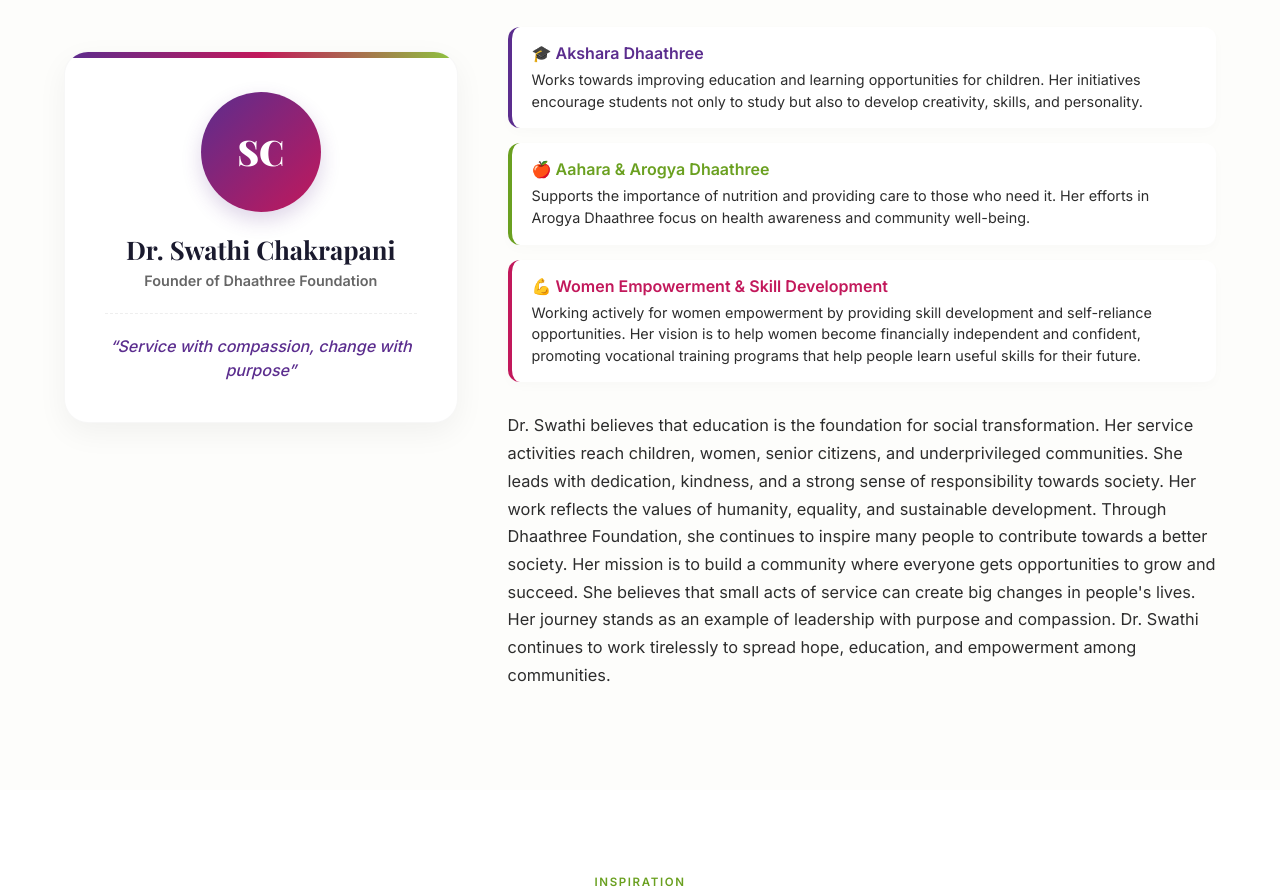
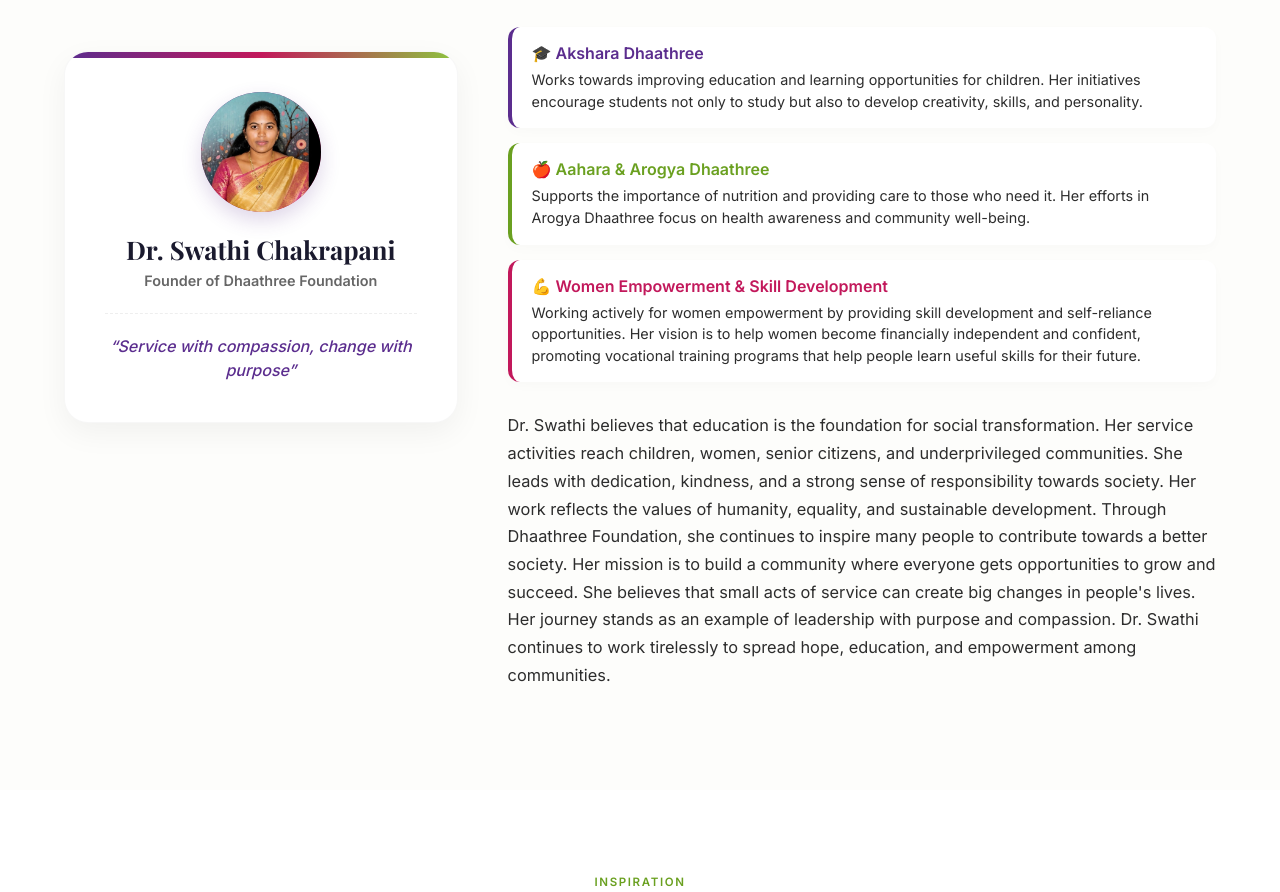
Before and after one commit to dhaathreefoundation99-cell/Dhaathree_website, a website: page about.html in a window 1280 px wide. Shown: the part 1838-2730 px from the top of the page. Drawn offline with nearby package versions, Linux system fonts and the light colour scheme.

Commit message:
updated version

```diff
--- a/about.html
+++ b/about.html
@@ -110,7 +110,7 @@
 <section class="founder-section" id="founder">
   <div class="founder-inner">
     <div class="founder-card">
-      <div class="founder-avatar-wrapper">SC</div>
+      <div class="founder-avatar-wrapper"><img src="founder.jpg" alt="Dr. Swathi Chakrapani" /></div>
       <h3>Dr. Swathi Chakrapani</h3>
       <span class="founder-title">Founder of Dhaathree Foundation</span>
       <blockquote class="founder-quote">“Service with compassion, change with purpose”</blockquote>
--- a/style.css
+++ b/style.css
@@ -1543,6 +1543,14 @@
   font-size: 2.2rem;
   font-weight: 900;
   box-shadow: 0 8px 20px rgba(91, 45, 142, 0.2);
+  overflow: hidden;
+}
+
+.founder-avatar-wrapper img {
+  width: 100%;
+  height: 100%;
+  object-fit: cover;
+  object-position: center 25%;
 }
 
 .founder-card h3 {
```
Also changed, not shown: founder.jpg (added).
